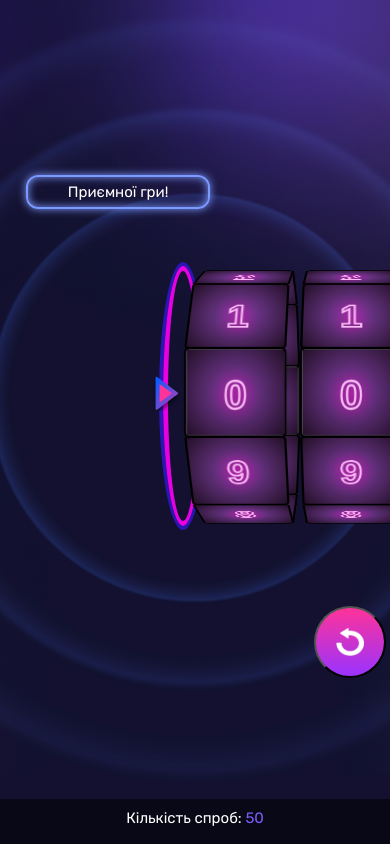
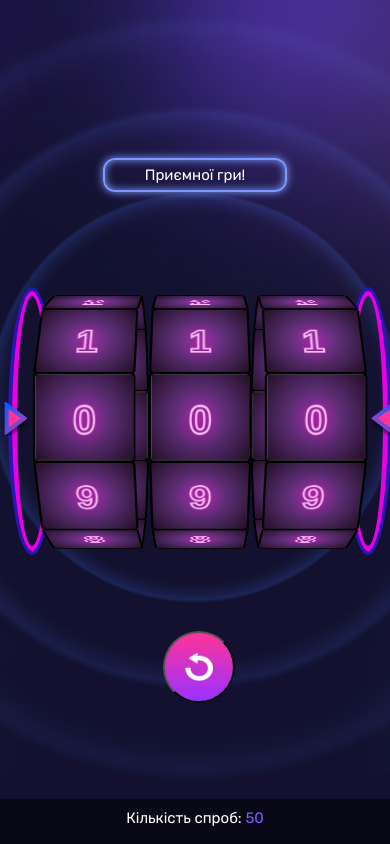
Before and after one commit to DarkGreeZly/reel_game, a Django app: template slots_game/templates/slots_template/slots.html in a window 390 px wide; the page is wider, and only the part inside the window is pictured. Run offline with Django 4.2, Linux system fonts and the light colour scheme; the template is opened without the code that fills it, so the values that code supplies are empty.

Commit message:
fix| changed view for phones

```diff
--- a/slots_game/static/slots_static/slots.css
+++ b/slots_game/static/slots_static/slots.css
@@ -1,6 +1,7 @@
 @import url('https://fonts.googleapis.com/css2?family=Ultra&display=swap');
 @import url('https://fonts.googleapis.com/css2?family=Rubik:ital,wght@0,300..900;1,300..900&family=Ultra&display=swap');
 html {
+  margin: 0;
   height: 100%;
 }
 
@@ -16,6 +17,15 @@ html {
 
   #rotate {
     margin-left: 65px;
+    width: 100%;
+  }
+  #stage {
+    width: 700px;
+  }
+  .win-message-container {
+    margin: 0 auto;
+    position: relative;
+    align-items: center;
   }
 }
 
@@ -31,6 +41,13 @@ html {
 
   #rotate {
     margin-left: 0px;
+  }
+  .win-message-container {
+    width: 55%;
+    position: relative;
+    display: flex;
+    flex-direction: column;
+    margin: 0 auto;
   }
 }
 
@@ -175,7 +192,6 @@ body {
 
 #stage {
   margin: 0 auto;
-  width: 700px;
   padding: 0 0 40px;
   position: relative;
 }
@@ -193,7 +209,6 @@ body {
 
 #rotate {
   margin: 0 auto 0;
-  width: 100%;
   height: 220px;
   padding-top: 150px;
   padding-bottom: 50px;
```
Also changed, not shown: slots_game/db.sqlite3 (added).
